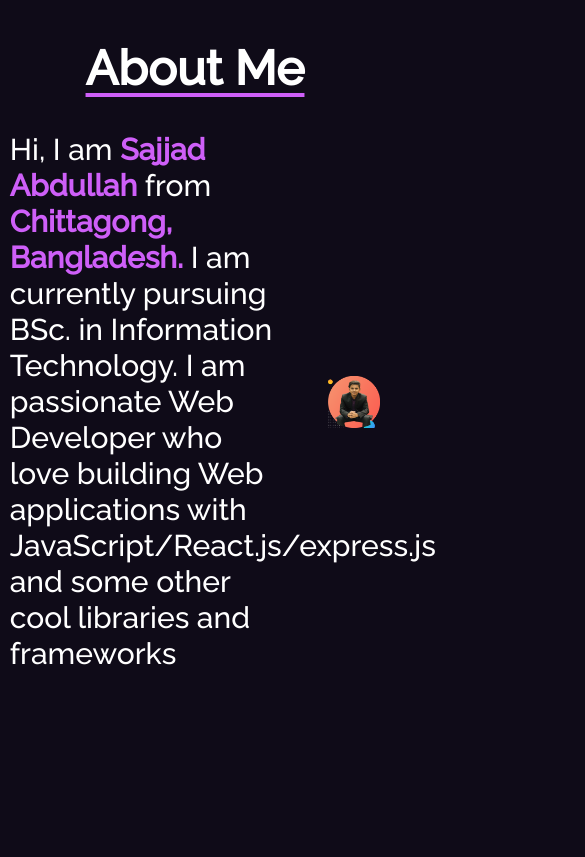
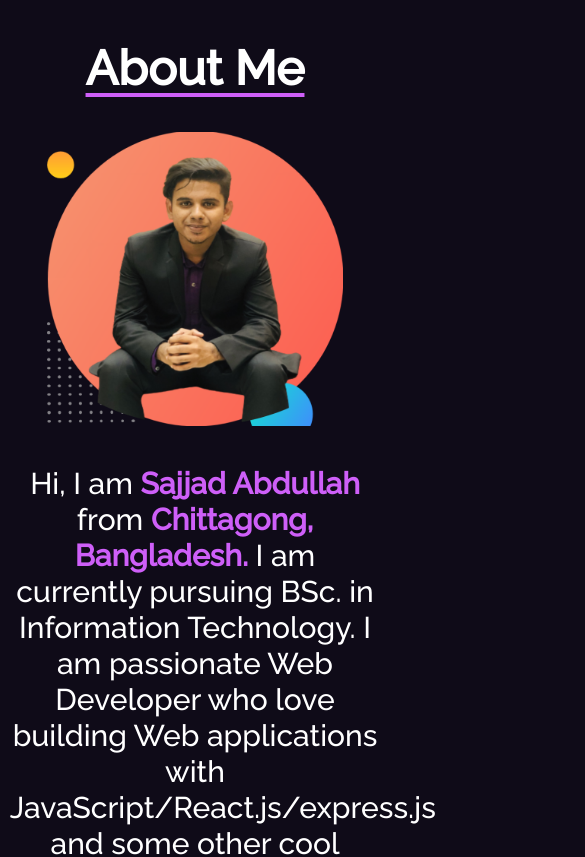
Before and after one commit to sajid1545/personal-portfolio, a React (Vite) app: page / in a window 390 px wide. Shown: the part 920-1777 px from the top of the page, 585 px wide, since content can reach past the window. Built offline with nearby package versions, Linux system fonts and the light colour scheme.

Commit message:
site made responsive

```diff
--- a/src/Pages/About/About.jsx
+++ b/src/Pages/About/About.jsx
@@ -7,8 +7,8 @@ const About = () => {
 		<div id='about' className="my-10 h-screen">
 			<h1 className="text-center my-10 font-extrabold text-5xl underline  underline-offset-8 decoration-[rgb(206,95,248)] ">About Me</h1>
 
-			<div className="flex justify-center  items-center w-[95%] gap-10 mx-auto">
-				<div className="my-info w-[75%]">
+			<div className="flex justify-center flex-col-reverse lg:flex-row  items-center w-[95%] gap-10 mx-auto">
+				<div className="my-info w-full lg:w-[75%] text-center lg:text-left">
 						<p className="text-3xl">
 							Hi, I am <span className="font-extrabold text-[#CE5FF8] ">Sajjad Abdullah</span> from{' '}
 							<span className="font-extrabold text-[#CE5FF8]">Chittagong, Bangladesh.</span> I am
@@ -16,7 +16,7 @@ const About = () => {
 						</p>
 				</div>
 
-					<div className="my-pic w-2/4">
+					<div className="my-pic w-[80%] lg:w-2/4">
 						<img src={myPic} alt="" className="" />
 					</div>
 			</div>
--- a/src/Pages/Contact/Contact.jsx
+++ b/src/Pages/Contact/Contact.jsx
@@ -45,7 +45,7 @@ const Contact = () => {
 				Get In Touch
 			</h1>
 
-			<div className="bg-slate-900  p-8 flex items-center rounded-xl gap-5  shadow-[4.0px_8.0px_8.0px_rgba(206,95,248)] cursor-pointer my-10">
+			<div className="bg-slate-900  p-8 flex flex-col lg:flex-row items-center rounded-xl gap-5  shadow-[4.0px_8.0px_8.0px_rgba(206,95,248)] cursor-pointer my-10">
 				{/* left side of form */}
 				<div>
 					<div className="">
@@ -63,7 +63,7 @@ const Contact = () => {
 
 				{/* right side of form */}
 
-				<div className="w-2/4">
+				<div className="w-[90%] lg:w-2/4">
 					<form ref={form} onSubmit={sendEmail}>
 						<div className="">
 							<div>
--- a/src/Pages/Projects/Projects.jsx
+++ b/src/Pages/Projects/Projects.jsx
@@ -11,7 +11,7 @@ const Projects = () => {
 				<p className="text-2xl">Here are few projects i've worked on recently</p>
 			</div>
 
-			<div className="w-[95%] mx-auto grid grid-cols-1  lg:grid-cols-2 gap-10">
+			<div className="w-[95%] mx-auto grid grid-cols-1  lg:grid-cols-2 gap-10 place-items-center">
 				{/* project - 1 */}
 				<div className="rounded-2xl  shadow-[0_10px_20px_0px_rgba(206,95,248,_0.7)]  p-1  w-[600px]  my-10 ">
 					<div className="block rounded-xl  p-6  sm:p-8 cursor-pointer ">
```
